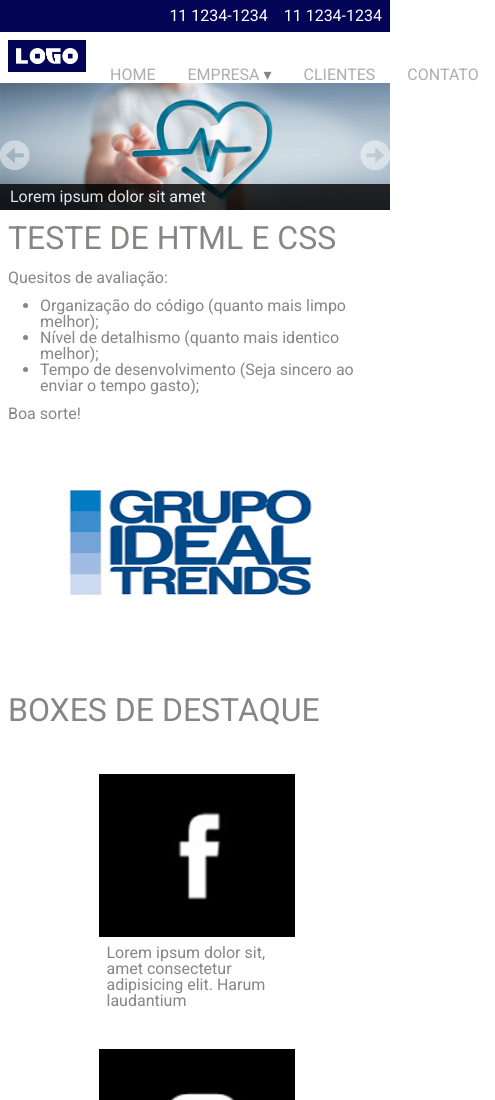
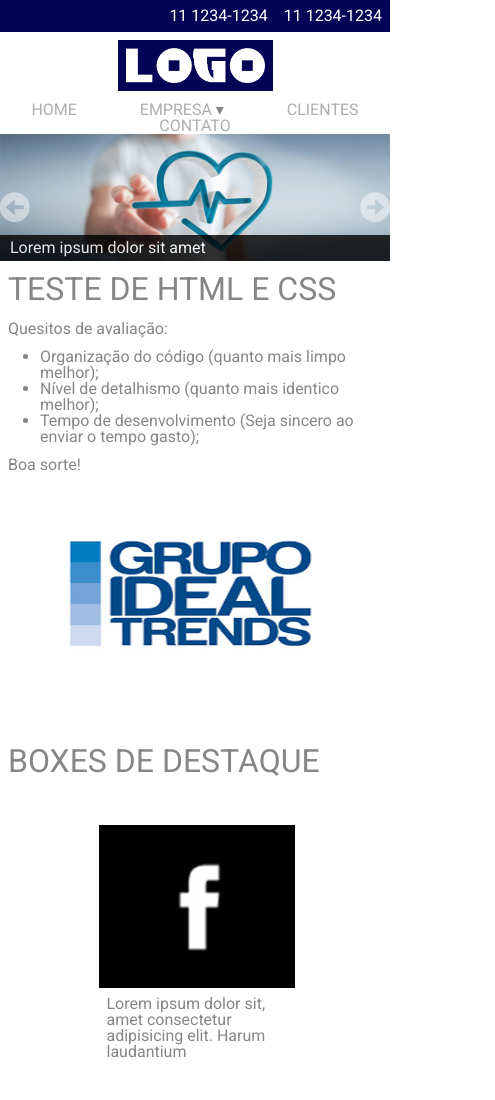
Before and after one commit to renatobmps/ideal-trends, a plain HTML site: page index.html in a window 390 px wide. Shown: the top 1100 px of the page, 495 px wide, since content can reach past the window. Drawn offline with nearby package versions, Linux system fonts and the light colour scheme.

Commit message:
Correção de layout para mobile

```diff
--- a/css/comp/header.css
+++ b/css/comp/header.css
@@ -37,6 +37,7 @@
     text-decoration: none;
 }
 
+
 /*logo do menu*/
 .menu .menu-logo-img{
 
@@ -53,6 +54,9 @@
 .menu .menu-nav{
 
     display: flex;
+    justify-content: space-around;
+    align-items: center;
+    flex-wrap: wrap;
 }
 
 .menu-nav .menu-nav-item{
@@ -183,3 +187,17 @@
 
     display: none;
 }
+
+@media (max-width: 426px){
+
+    .menu{
+
+        flex-direction: column;
+        align-items: center;
+    }
+
+    .menu .menu-logo-img{
+
+        width: 100% !important;
+    }
+}
```
